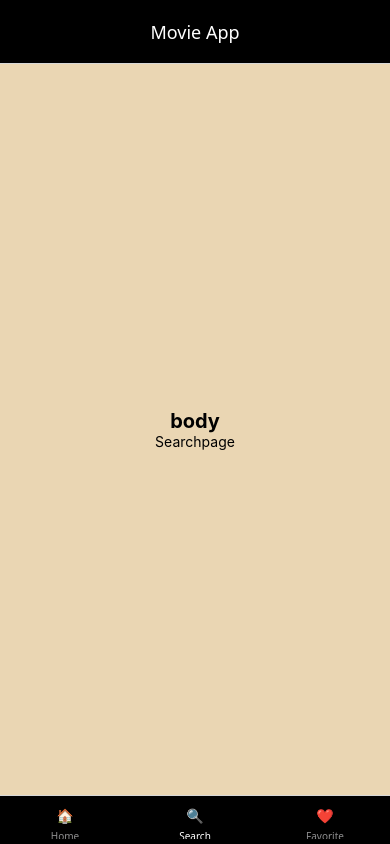
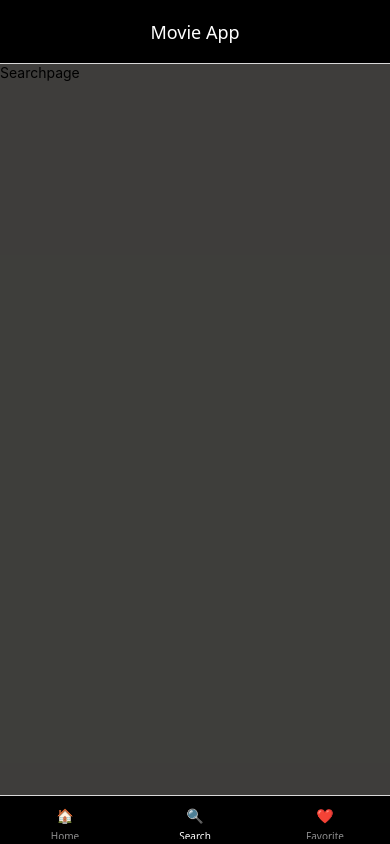
Before and after one commit to Mahdi-0011/React-Native-Slutprojekt, a React Native app: screen /Search in a window 390 px wide. Built offline with nearby package versions, Linux system fonts and the light colour scheme.

Commit message:
fix: remove no use files from layout.

```diff
--- a/Layout/Layout.tsx
+++ b/Layout/Layout.tsx
@@ -2,16 +2,11 @@
 
 import React from "react";
 import {
-  View,
-  Text,
   StyleSheet,
-  ScrollView,
   SafeAreaView,
   StatusBar,
   Platform,
 } from "react-native";
-import Footer from "../Components/footer";
-import Header from "../Components/header";
 
 type Props = {
   children: React.ReactNode;
@@ -21,12 +16,7 @@
   return (
     <>
       <SafeAreaView style={styles.safeView}>
-        {/* <Header/> */}
-        <ScrollView contentContainerStyle={styles.body}>
-          <Text style={styles.title}>body</Text>
           {children}
-        </ScrollView>
-        {/* <Footer /> */}
       </SafeAreaView>
     </>
   );
@@ -34,7 +24,7 @@
 
 const styles = StyleSheet.create({
   safeView: {
-    backgroundColor: "skyblue",
+    backgroundColor: "rgba(26, 25, 22, 0.831)",
     flex: 1,
     paddingTop: Platform.OS === "android" ? StatusBar.currentHeight : 0,
   },
```
